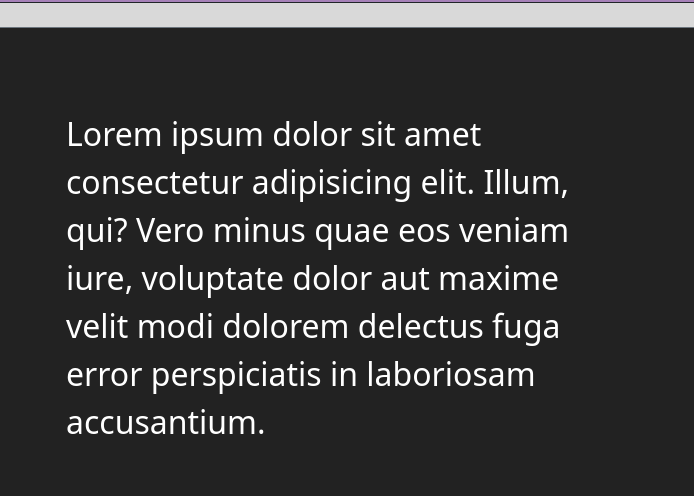
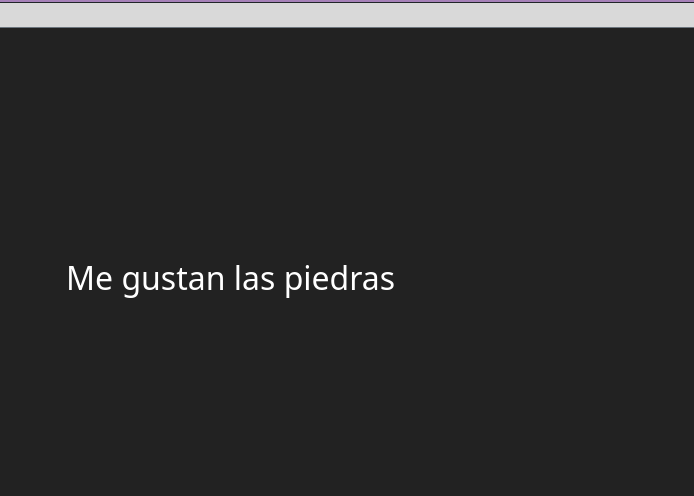
Before and after one commit to mackstm/PET-ROCK, a website built with Parcel: page src/index.html in a window 1280 px wide. Shown: the part 84-580 px from the top of the page, 586-1280 px from the left. Built offline with nearby package versions, Linux system fonts and the light colour scheme.

Commit message:
gftvytfccrt

```diff
--- a/src/index.html
+++ b/src/index.html
@@ -67,7 +67,7 @@
               <img src="assets/img/rock-logo.jpeg" alt="rock" width="500">
             </div>
             <div class="col-12 col-lg-6">
-              Lorem ipsum dolor sit amet consectetur adipisicing elit. Illum, qui? Vero minus quae eos veniam iure, voluptate dolor aut maxime velit modi dolorem delectus fuga error perspiciatis in laboriosam accusantium.
+              Me gustan las piedras
             </div>
           </div>
 
```
